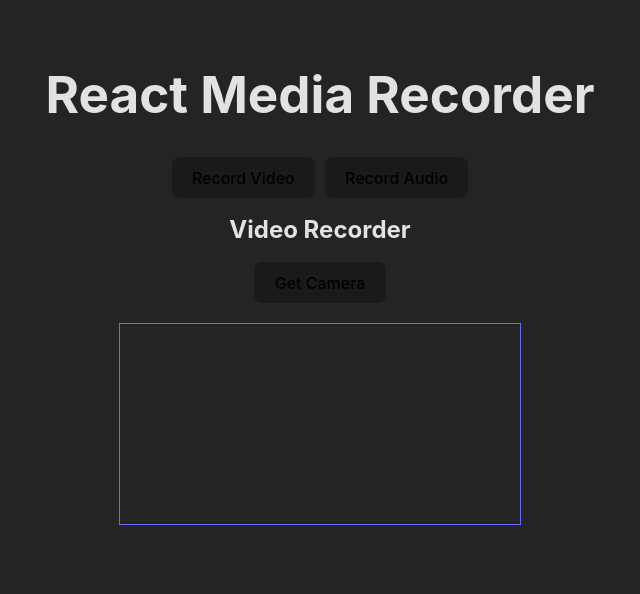
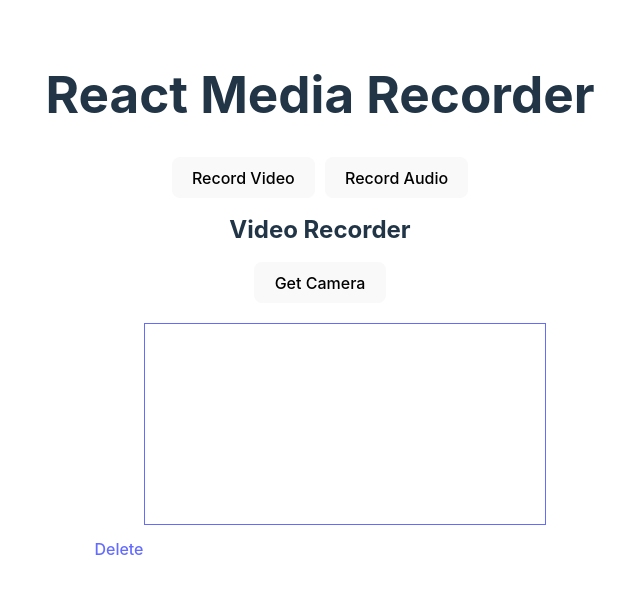
Before and after one commit to suryabisht-sp/react-media-recorder, a React (Vite) app: page / in a window 1280 px wide. Shown: the top 594 px of the page, without its empty margins (320-960 px from the left). Built offline with nearby package versions, Linux system fonts and the light colour scheme.

Commit message:
video test

```diff
--- a/src/AudioRecorder.jsx
+++ b/src/AudioRecorder.jsx
@@ -60,7 +60,7 @@ const AudioRecorder = () => {
       const audioUrl = URL.createObjectURL(audioBlob);
       const formData = new FormData();
       formData.append("audio-file", audioBlob);
-   console.log("formData", formData)
+      console.log("formData", formData)
       setAudio(audioUrl);
       console.log("audioUrl", audioUrl);
       setAudioChunks([]);
--- a/src/VideoRecorder.jsx
+++ b/src/VideoRecorder.jsx
@@ -61,19 +61,14 @@ const VideoRecorder = () => {
 		setRecordingStatus("recording");
 
 		const media = new MediaRecorder(stream, { mimeType });
-
 		mediaRecorder.current = media;
-
 		mediaRecorder.current.start();
-
 		let localVideoChunks = [];
-
 		mediaRecorder.current.ondataavailable = (event) => {
 			if (typeof event.data === "undefined") return;
 			if (event.data.size === 0) return;
 			localVideoChunks.push(event.data);
 		};
-
 		setVideoChunks(localVideoChunks);
 	};
 
@@ -91,6 +86,10 @@ const VideoRecorder = () => {
 			setVideoChunks([]);
 		};
 	};
+	const clearState = () => {
+		setRecordedVideo(null);
+		setVideoChunks([]);
+	}
 
 	return (
 		<div>
@@ -114,10 +113,11 @@ const VideoRecorder = () => {
 					) : null}
 				</div>
 			</main>
-
 			<div className="video-player">
-				{!recordedVideo ? (
+				{!recordedVideo ? (<div className="">
+					<a className="delete" onClick={() => { clearState() }}>Delete</a>
 					<video ref={liveVideoFeed} autoPlay className="live-player"></video>
+				</div>
 				) : null}
 				{recordedVideo ? (
 					<div className="recorded-player">
@@ -125,6 +125,7 @@ const VideoRecorder = () => {
 						<a download href={recordedVideo}>
 							Download Recording
 						</a>
+						<a onClick={() => { clearState() }}>Delete</a>
 					</div>
 				) : null}
 			</div>
--- a/src/index.css
+++ b/src/index.css
@@ -87,7 +87,7 @@ button:focus-visible {
 	width: 800px;
 }
 
-*/ @media (prefers-color-scheme: light) {
+ @media (prefers-color-scheme: light) {
 	:root {
 		color: #213547;
 		background-color: #ffffff;
@@ -99,3 +99,8 @@ button:focus-visible {
 		background-color: #f9f9f9;
 	}
 }
+
+
+.delete:hover{
+	cursor: pointer;
+}
```
Also changed, not shown: src/getSupportTypes.js (+7 -0 lines).
